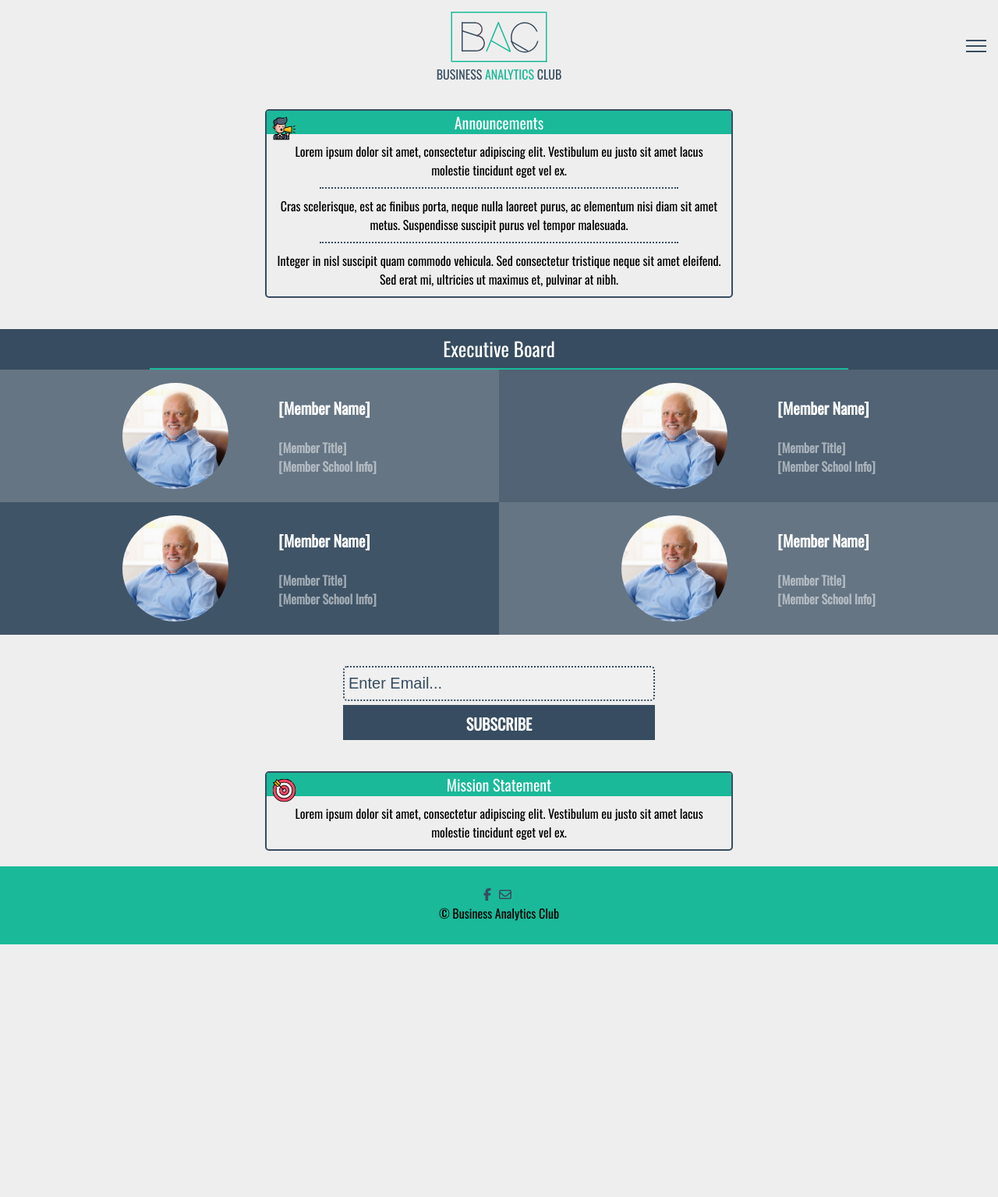
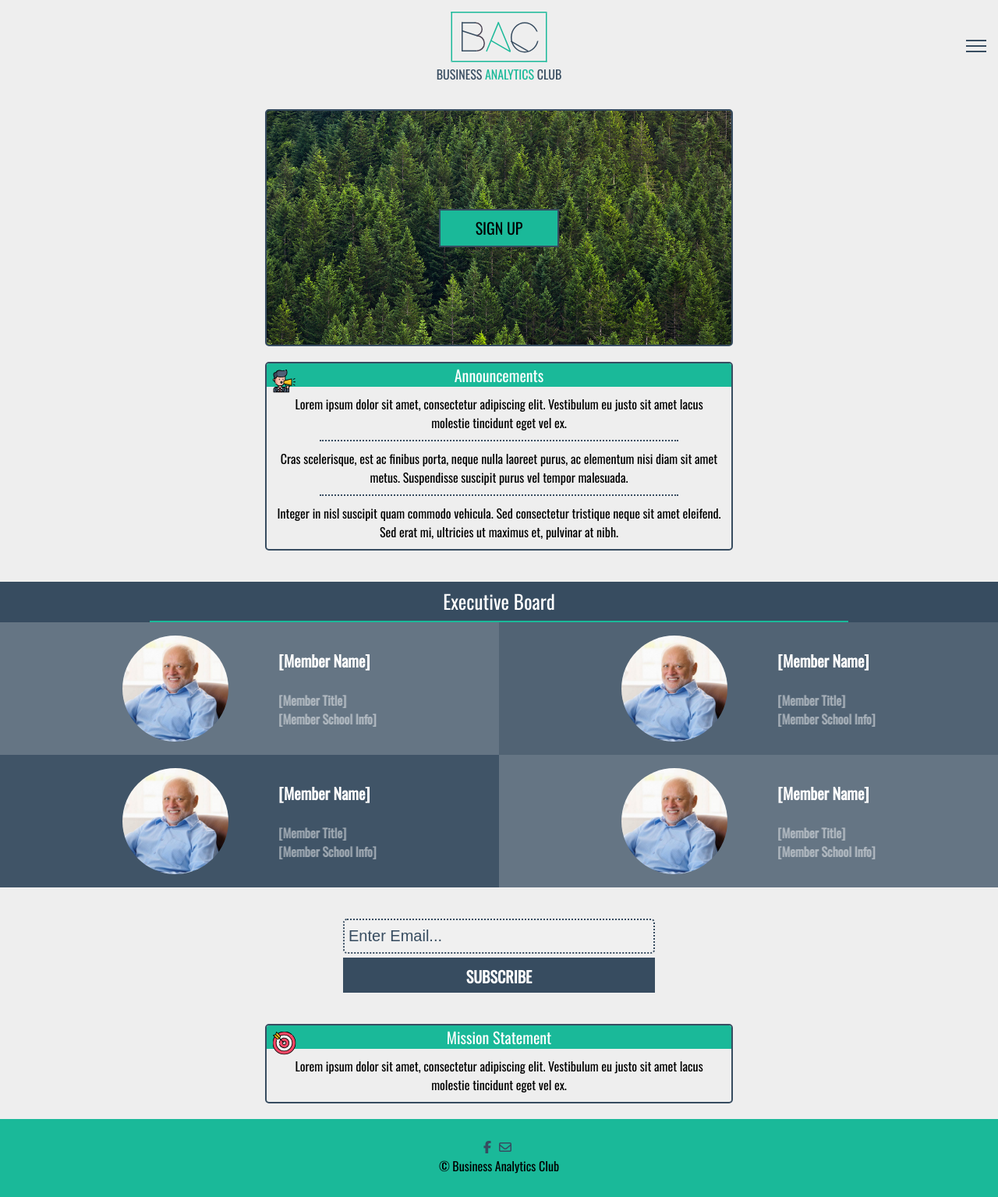
Before and after one commit to sternbac/sternbac.github.io, a PHP site: page /index.html in a window 1280 px wide. Shown: the whole page at 78% size. Run offline with PHP 8.4, Linux system fonts and the light colour scheme; some libraries are stand-ins or nearby versions.

Commit message:
added animations

```diff
--- a/general-scripts.js
+++ b/general-scripts.js
@@ -70,8 +70,10 @@ const body = document.getElementById('body');
 const logoText = document.getElementById('logo-text');
 const centerLogo = document.getElementById('center-logo');
 const navbar = document.getElementById('navbar');
+const navbarHeader = document.getElementById('navbar-header');
 const navItems = document.getElementById("nav-items");
-let movement = ( ( window.innerWidth - centerLogo.offsetWidth ) / 2 ) - 15;
+
+const movement = ( ( window.innerWidth - centerLogo.offsetWidth ) / 2 ) - 15;
 let currScroll = 0;
 
 body.addEventListener('scroll', () => {
@@ -80,15 +82,55 @@ body.addEventListener('scroll', () => {
     if(currScroll > threshold){
         logoText.style.display = "none";
         centerLogo.style.transform = `scale(1) translateX(-${movement}px)`;
-        navbar.style.height = "75px";
-        navItems.style["margin-top"] = "15px";
-        navbar.style["border-bottom"] = "2px solid #374C60";
+        navbarHeader.style.height = "75px";
+        navbarHeader.style["border-bottom"] = "2px solid #374C60";
 
     } else if(currScroll < threshold){
         logoText.style.display = "block";
         centerLogo.style.transform = "scale(1.5) translateX(0px)";
-        navbar.style.height = "120px";
-        navItems.style["margin-top"] = "30px";
-        navbar.style["border-bottom"] = "2px solid transparent";
+        navbarHeader.style.height = "120px";
+        navbarHeader.style["border-bottom"] = "2px solid transparent";
     }
+    fadeOnScroll();
 });
+
+function fadeOnScroll(){
+    const children = document.querySelectorAll(".text");
+    const bodyViewport = body.clientHeight - 20; // -20 cuz padding
+    for(let i = 0; i < children.length; i++){
+        let currChild = children[i];
+        if(!currChild.classList.contains("exposed")){
+            let elemOffset = currChild.getBoundingClientRect()["top"] + body.scrollTop;
+            let bodyOffset = body.scrollTop + bodyViewport;
+            if(elemOffset < bodyOffset){
+                currChild.classList.add("exposed");
+                currChild.animate([
+                    { opacity: 0 },
+                    { opacity: 1 }
+                ], {
+                    fill: 'both',
+                    duration: 1000
+                });
+            }
+        }
+    }
+}
+
+function slideIn(){
+    const contentBlocks = document.querySelectorAll(".content-block");
+    for(let i = 0; i < contentBlocks.length; i++){
+        contentBlocks[i].animate([
+            { right:"100%" },
+            { right:0 }
+        ], {
+            fill: 'both',
+            easing: 'cubic-bezier(.08,.54,.1,1)',
+            duration: 1000
+        });
+    }
+}
+
+(() => {
+    fadeOnScroll();
+    slideIn();
+})();
--- a/general-styles.css
+++ b/general-styles.css
@@ -8,13 +8,18 @@ html, body {
     min-height: 100%;
     background-color: #eeeeee;
     font-family: 'Oswald', sans-serif;
+    scroll-behavior: smooth;
+}
+
+.text {
+    opacity: 0;
 }
 
 /* Navigation Stuff */
 
 #center-logo {
     background-color: inherit;
-    margin: 15px auto 0 auto;
+    margin: auto;
     transform: scale(1.5);
     transform-origin: top;
     display: block;
@@ -28,21 +33,27 @@ html, body {
 }
 
 #navbar {
-    height:120px;
     width: 100%;
     position: fixed;
     top: 0;
     box-sizing: border-box;
     background-color: inherit;
     z-index: 99999;
+}
+
+#navbar-header {
+    background-color: inherit;
+    position: relative;
+    height:120px;
+    box-sizing: border-box;
     border-bottom: 2px solid transparent;
+    padding-top: 15px;
 }
 
 #nav-items{ /* Needed for animation effects via JS */
     max-height: 0px;
     overflow: hidden;
     width:100%;
-    margin-top: 30px;
     box-sizing: border-box;
 }
 
@@ -119,6 +130,21 @@ html, body {
     box-sizing: border-box;
 }
 
+.content-block-container {
+    position: relative;
+    height: auto;
+    background-color: inherit;
+}
+
+.overlay {
+    height: 100%;
+    width: 10%;
+    position: absolute;
+    display: block;
+    background-color: inherit;
+    z-index: 10;
+}
+
 .content-block {
     width: 80%;
     margin: 20px auto;
@@ -126,6 +152,7 @@ html, body {
     border: 2px solid #374C60;
     border-radius: 5px;
     max-width: 600px;
+    position: relative;
 }
 
 .content-block-header {
--- a/homepage-scripts.js
+++ b/homepage-scripts.js
@@ -8,9 +8,9 @@ subscribeBtn.addEventListener('click', (event) => {
     handleEmailSubmit(event);
 });
 
-function handleEmailSubmit(event){
-    event.preventDefault();
 const time = 1000 * 10;
+
+function animateBtn() {
     subscribeBtn.animate([
         { backgroundPosition: "0% 0%" },
         { backgroundPosition: "100% 100%" }
@@ -18,7 +18,42 @@ function handleEmailSubmit(event){
         fill: 'both',
         duration: time
     });
+}
+
+function handleEmailSubmit(event){
+    event.preventDefault();
+    animateBtn();
+    setInterval(() => {
+        animateBtn();
+    }, time);
+
     thanksSub.style.display = "block";
     subscribeEmail.style.display = "none";
     subscribeBtnSpan.style.display = "none";
 }
+
+const signUpBtn = document.querySelector("#signup-link");
+const subscribeContainer = document.querySelector("#subscribe-container");
+const subscribeBtnOffset = subscribeBtn.getBoundingClientRect()["bottom"] + 100;
+
+signUpBtn.addEventListener('click', () => {
+    scroll();
+});
+
+function scroll() {
+    if ('requestAnimationFrame' in window === false) {
+        body.scrollTo(0, body.scrollHeight);
+        return;
+    }
+
+    body.scrollTo(0, body.scrollTop + 50);
+
+    const bodyViewport = body.clientHeight - 20; // -20 cuz padding
+    let bodyOffset = body.scrollTop + bodyViewport;
+
+    if(subscribeBtnOffset <= bodyOffset){
+        return;
+    } else {
+        requestAnimationFrame(scroll);
+    }
+}
--- a/index.html
+++ b/index.html
@@ -9,10 +9,52 @@
 		<link rel="stylesheet" type="text/css" href="general-styles.css">
 		<script src="https://kit.fontawesome.com/65e5c6d42f.js"></script>
 		<style>
+
 			#board-container, #subscribe-container {
 				margin: 40px auto;
 			}
 
+			#signup-link-block > .content-block-body {
+				padding: 0%;
+				background-color: #374C60;
+			}
+
+			#signup-link-container {
+				display: flex;
+				justify-content: center;
+				align-items: center;
+				height: 300px;
+				background: url(./forest.jpg);
+				background-size: cover;
+				border-radius: 3px;
+				animation-name: fadeIn;
+				animation-duration: 2s;
+				animation-fill-mode: both;
+				animation-direction: normal;
+			}
+
+			@keyframes fadeIn {
+				from {
+					opacity: 0;
+				}
+				to {
+					opacity: 1;
+				}
+			}
+
+			#signup-link {
+				text-transform: uppercase;
+				width: 150px;
+				height: 45px;
+				background-color: #1AB999;
+				line-height: 45px;
+				font-size: 20px;
+				border: 2px solid #374C60;
+			}
+
+			#signup-link:hover {
+				box-shadow: 0 0 10px #1AB999, 0 0 40px #1AB999, 0 0 80px #1AB999;
+			}
 
 		</style>
         <!-- Include the polyfill -->
@@ -20,7 +62,7 @@
   </head>
   <body>
 		<div id="navbar">
-
+			<div id="navbar-header">
 				<!-- CENTER LOGO -->
 				<a id="center-logo" class="container fs-4" href="./index.html">
 					<div class="B">
@@ -60,6 +102,8 @@
 					<div class="h-line"></div>
 				</div>
 
+			</div>
+
 			<div id="nav-items">
 				<a class="navbar-item" href="./calendar.html" id="calendar-tab">Calendar</a>
 				<a class="navbar-item" href="./insightteams.html" id="insight-team-tab">Insight Teams</a>
@@ -69,22 +113,41 @@
 		</div>
 		<div id="body">
 
+			<div class="content-block-container">
+				<div class="overlay"></div>
+
+				<div id="signup-link-block" class="content-block">
+					<div class="content-block-body">
+						<div id="signup-link-container">
+							<a id="signup-link">
+								Sign Up
+							</a>
+						</div>
+					</div>
+				</div>
+			</div>
+
+			<div class="content-block-container">
+				<div class="overlay"></div>
 				<div class="content-block">
 					<div class="content-block-header">
-					Announcements
+						<span class="text">Announcements</span>
 					</div>
 					<div class="content-block-body">
 						<img src="./businessman.svg" class="content-icon">
-					Lorem ipsum dolor sit amet, consectetur adipiscing elit. Vestibulum eu justo sit amet lacus molestie tincidunt eget vel ex.
+						<span class="text"></span>Lorem ipsum dolor sit amet, consectetur adipiscing elit. Vestibulum eu justo sit amet lacus molestie tincidunt eget vel ex.</span>
 						<div class="dotted-underline"></div>
-					Cras scelerisque, est ac finibus porta, neque nulla laoreet purus, ac elementum nisi diam sit amet metus. Suspendisse suscipit purus vel tempor malesuada.
+						<span class="text"></span>Cras scelerisque, est ac finibus porta, neque nulla laoreet purus, ac elementum nisi diam sit amet metus. Suspendisse suscipit purus vel tempor malesuada.</span>
 						<div class="dotted-underline"></div>
-					Integer in nisl suscipit quam commodo vehicula. Sed consectetur tristique neque sit amet eleifend. Sed erat mi, ultricies ut maximus et, pulvinar at nibh.
+						<span class="text"></span>Integer in nisl suscipit quam commodo vehicula. Sed consectetur tristique neque sit amet eleifend. Sed erat mi, ultricies ut maximus et, pulvinar at nibh.</span>
+					</div>
 				</div>
 			</div>
 
 			<div id="board-container">
-				<div class="main-header"> Executive Board </div>
+				<div class="main-header">
+					<span class="text"> Executive Board </span>
+				</div>
 				<div class="main-underline-container">
 					<div class="main-header-underline"></div>
 				</div>
@@ -96,13 +159,13 @@
 						<div class="member-content">
 							<div class="member-info">
 								<div class="member-name">
-									[Member Name]
+									<span class="text"> [Member Name] </span>
 								</div>
 								<br>
 								<div class="member-bio">
-									[Member Title]
+									<span class="text">[Member Title]</span>
 									<br>
-									[Member School Info]
+									<span class="text">[Member School Info]</span>
 								</div>
 							</div>
 						</div>
@@ -113,13 +176,13 @@
 						<div class="member-content">
 							<div class="member-info">
 								<div class="member-name">
-									[Member Name]
+									<span class="text"> [Member Name] </span>
 								</div>
 								<br>
 								<div class="member-bio">
-									[Member Title]
+									<span class="text">[Member Title]</span>
 									<br>
-									[Member School Info]
+									<span class="text">[Member School Info]</span>
 								</div>
 							</div>
 						</div>
@@ -130,13 +193,13 @@
 						<div class="member-content">
 							<div class="member-info">
 								<div class="member-name">
-									[Member Name]
+									<span class="text"> [Member Name] </span>
 								</div>
 								<br>
 								<div class="member-bio">
-									[Member Title]
+									<span class="text">[Member Title]</span>
 									<br>
-									[Member School Info]
+									<span class="text">[Member School Info]</span>
 								</div>
 							</div>
 						</div>
@@ -147,13 +210,13 @@
 						<div class="member-content">
 							<div class="member-info">
 								<div class="member-name">
-									[Member Name]
+									<span class="text"> [Member Name] </span>
 								</div>
 								<br>
 								<div class="member-bio">
-									[Member Title]
+									<span class="text">[Member Title]</span>
 									<br>
-									[Member School Info]
+									<span class="text">[Member School Info]</span>
 								</div>
 							</div>
 						</div>
@@ -174,11 +237,13 @@
 
 			<div class="content-block">
 				<div class="content-block-header">
-					Mission Statement
+						<span class="text">Mission Statement</span>
 				</div>
 				<div class="content-block-body">
 					<img src="./target.svg" class="content-icon">
+					<span class="text">
 						Lorem ipsum dolor sit amet, consectetur adipiscing elit. Vestibulum eu justo sit amet lacus molestie tincidunt eget vel ex.
+					</span>
 				</div>
 			</div>
 
@@ -194,7 +259,7 @@
 					</div>
 
 					<div id="copyright">
-						&copy; Business Analytics Club
+						<span class="text">&copy; Business Analytics Club</span>
 					</div>
 				</div>
 
```
Also changed, not shown: bacsquared.html (+47 -5 lines), calendar.html (+20 -5 lines), insightteams.html (+81 -63 lines), membership.html (+28 -9 lines), forest.jpg (added). Lines whose indentation alone changed are shown as unchanged.
